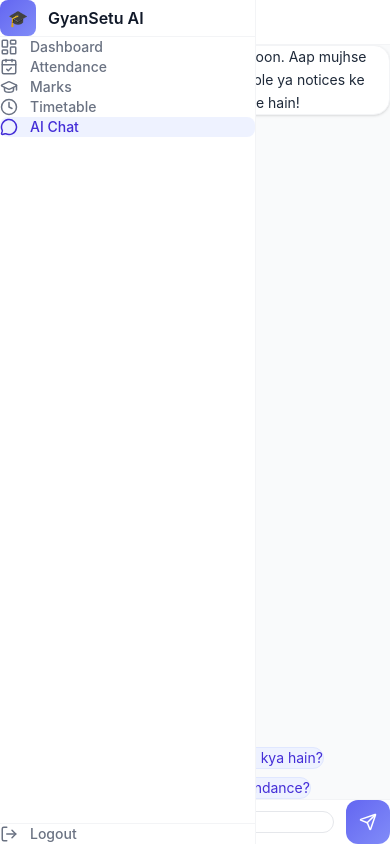
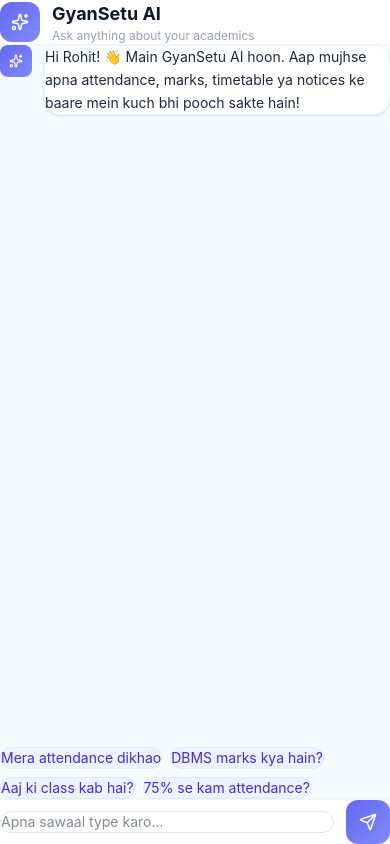
Before and after one commit to Rohitraj45592/gyansetu-ai, a Next.js app in the folder frontend/: page /chat in a window 390 px wide. Built offline with nearby package versions, Linux system fonts and the light colour scheme; sample sign-in values are in the browser's storage.

Commit message:
Fix sidebar flash on mobile

```diff
--- a/frontend/app/globals.css
+++ b/frontend/app/globals.css
@@ -1,4 +1,9 @@
 @import "tailwindcss";
+@media (max-width: 1023px) {
+  aside.fixed {
+    transform: translateX(-100%);
+  }
+}
 
 * {
   margin: 0;
```
